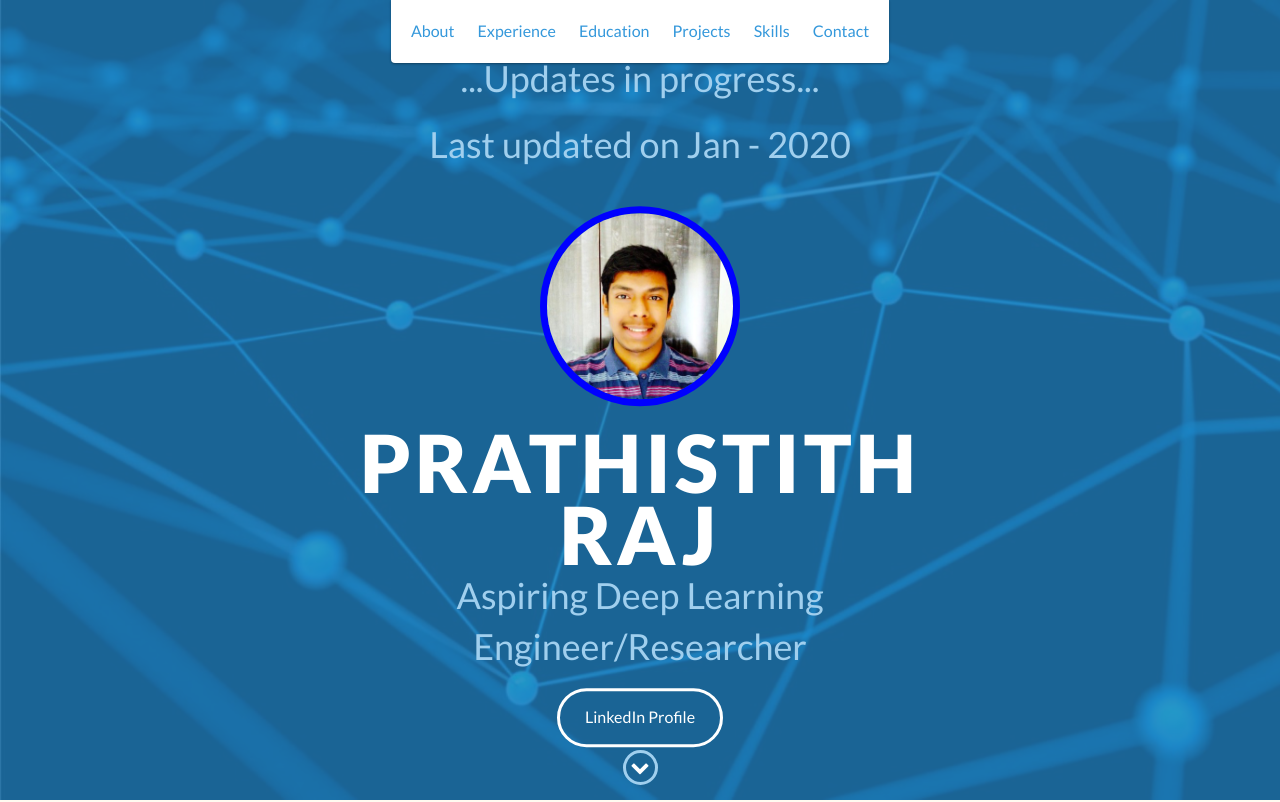
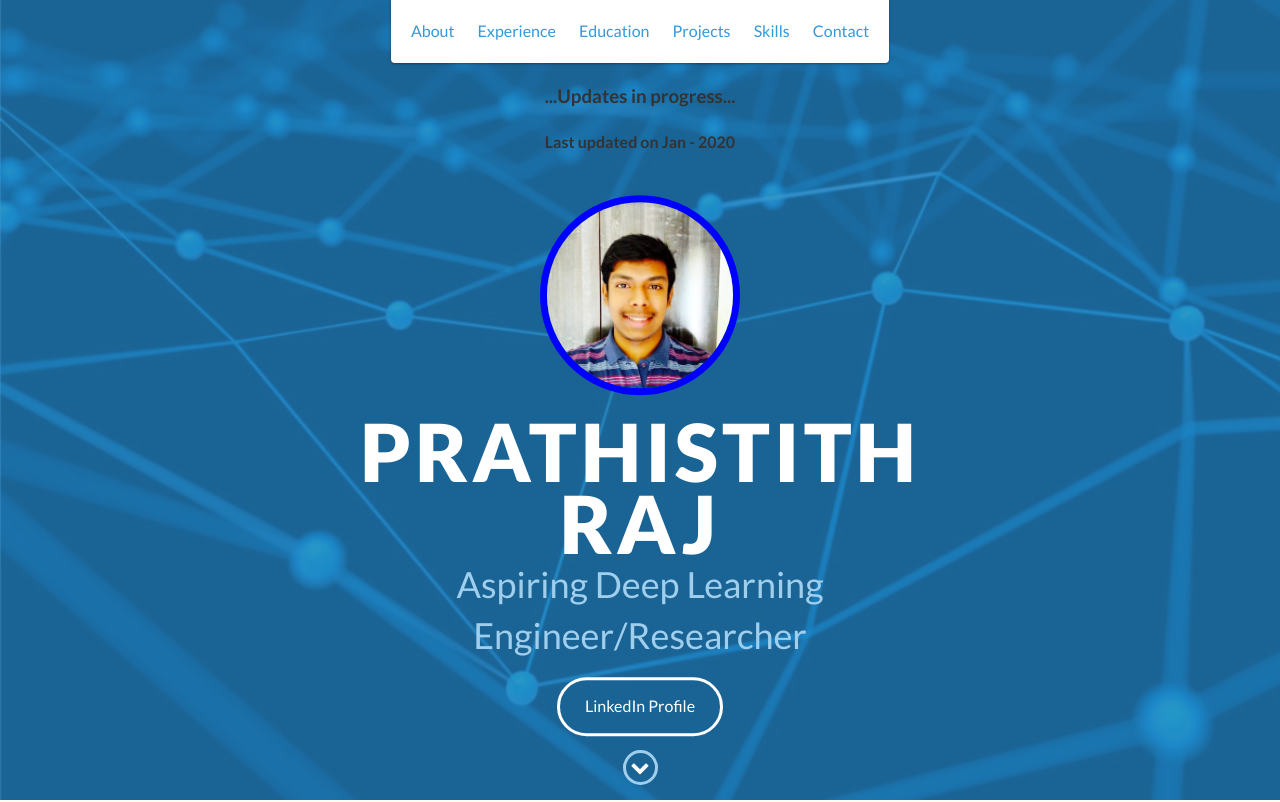
Before and after one commit to Prathistith/profile, a plain HTML site: page index.html in a window 1280 px wide. Shown: the top 802 px of the page. Drawn offline with nearby package versions, Linux system fonts and the light colour scheme.

Commit message:
Update index.html

```diff
--- a/index.html
+++ b/index.html
@@ -49,8 +49,8 @@
 
     <div id="lead">
         <div id="lead-content">
-	    <h2>...Updates in progress...</h2>
-	    <h2>Last updated on Jan - 2020</h2>
+	    <h3>...Updates in progress...</h3>
+	    <h4>Last updated on Jan - 2020</h4>
             <img src="images/myimg.jpg" style="border-radius: 50%; width:200px; border:7px solid blue; vertical-align:middle;margin:20px 0px">
             <h1>Prathistith Raj</h1>
             <h2>Aspiring Deep Learning Engineer/Researcher</h2>
```
